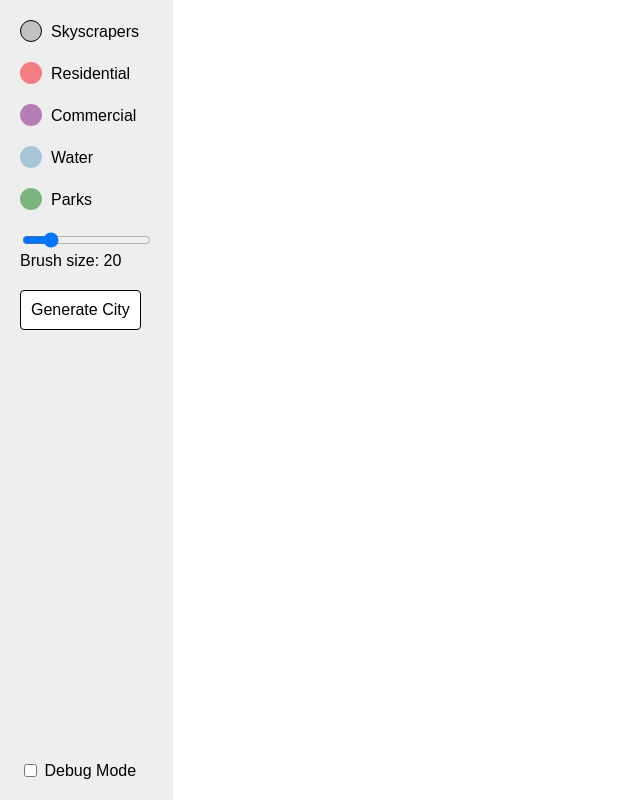
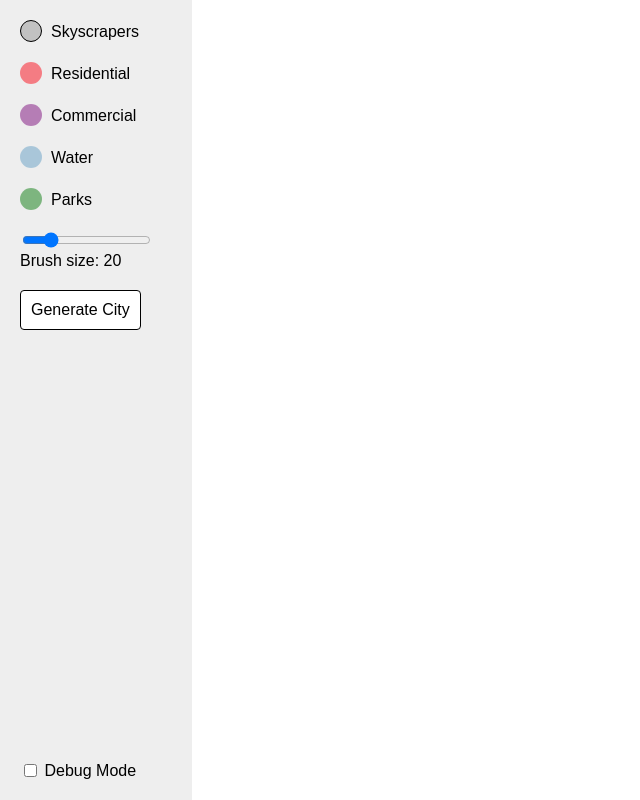
Before and after one commit to alexwgraves/ville, a website built with Parcel: page index.html in a window 1280 px wide. Shown: the whole page, without its empty margins (0-640 px from the left). Built offline with nearby package versions, Linux system fonts and the light colour scheme.

Commit message:
update document flow, canvas width

```diff
--- a/css/style.css
+++ b/css/style.css
@@ -4,14 +4,17 @@ body {
 }
 
 canvas {
-  width: 100vw;
+  width: 85vw;
   height: 100vh;
   display: block;
 }
 
+.row {
+  display: flex;
+}
+
 .column {
-  position: absolute;
-  top: 0;
+  width: 15vw;
   height: calc(100vh - 40px);
   display: flex;
   flex-direction: column;
--- a/index.html
+++ b/index.html
@@ -8,6 +8,7 @@
     <link rel="stylesheet" href="css/style.css">
   </head>
   <body>
+    <div class="row">
       <div class="column">
         <div class="brushes">
           <div class="brush skyscrapers active">
@@ -43,10 +44,11 @@
         </div>
       </div>
       <canvas id="canvas"></canvas>
+    </div>
 
     <!-- currently: does road network generation -->
     <script src="src/index.js" charset="utf-8"></script>
     <!-- currently: runs user interaction -->
-    <script src="src/script.js" charset="utf-8"></script>
+    <!-- <script src="src/script.js" charset="utf-8"></script> -->
   </body>
 </html>
--- a/src/script.js
+++ b/src/script.js
@@ -5,7 +5,7 @@ const SUPPORTS_TOUCH = 'ontouchstart' in window;
 
 const canvas = document.getElementById('canvas');
 const context = canvas.getContext('2d');
-canvas.width = window.innerWidth;
+canvas.width = window.innerWidth * 0.85;
 canvas.height = window.innerHeight;
 context.lineJoin = 'round';
 this.drawing = false;
@@ -319,7 +319,7 @@ function generateCity() {
 
 // update the canvas size on window resize
 window.addEventListener('resize', () => {
-  canvas.width = window.innerWidth;
+  canvas.width = window.innerWidth * 0.85;
   canvas.height = window.innerHeight;
   render();
 });
```
Lines whose indentation alone changed are shown as unchanged.
